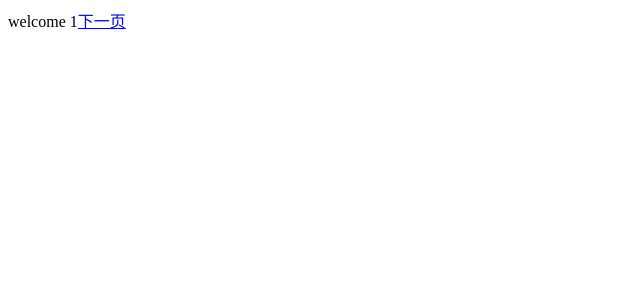
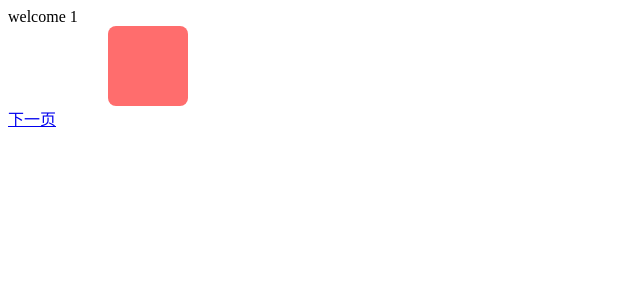
Before and after one commit to xmasuhai/mangosteen-react-1, a React (Vite) app: page /welcome/1 in a window 1280 px wide. Shown: the top 300 px of the page, without its empty margins (0-640 px from the left). Built offline with nearby package versions, Linux system fonts and the light colour scheme.

Commit message:
feat(router): 添加Demo组件到路由页面
- 新增Demo.tsx组件，实现react-spring动画效果
- 在routes.tsx中引入并注册Demo组件
- 将Demo组件添加到欢迎页面的路由配置中

```diff
--- /dev/null
+++ b/src/components/Demo.tsx
@@ -0,0 +1,27 @@
+import { animated, useSpring } from '@react-spring/web'
+
+export const Demo: React.FC = () => {
+  const [springs, api] = useSpring(() => ({
+    from: { x: 0 },
+    to: { x: 100 },
+  }))
+
+  const onClick = () => {
+    api.start({
+      x: Math.random() * 100,
+    })
+  }
+
+  return (
+    <animated.div
+      onClick={onClick}
+      style={{
+        width: 80,
+        height: 80,
+        background: '#ff6d6d',
+        borderRadius: 8,
+        ...springs,
+      }}
+    />
+  )
+}
--- a/src/routes/routes.tsx
+++ b/src/routes/routes.tsx
@@ -1,3 +1,4 @@
+import { Demo } from '@/components/Demo'
 import { RedirectToWelcome1 } from '@/components/RedirectToWelcome1'
 import { NavLink, Outlet } from 'react-router-dom'
 
@@ -17,6 +18,7 @@ export const routes = [
             element: (
               <div>
                 welcome 1
+                <Demo />
                 <NavLink to="/welcome/2">下一页</NavLink>
               </div>
             ),
```
